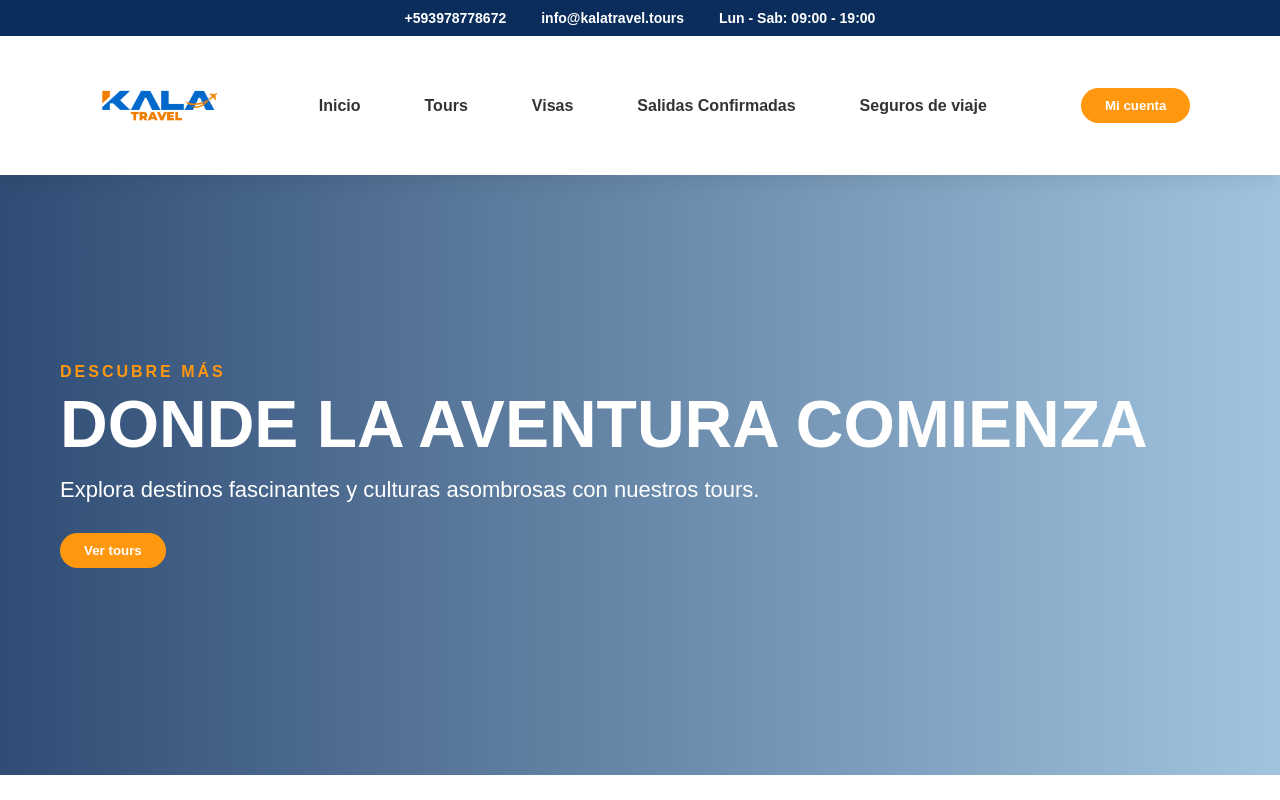
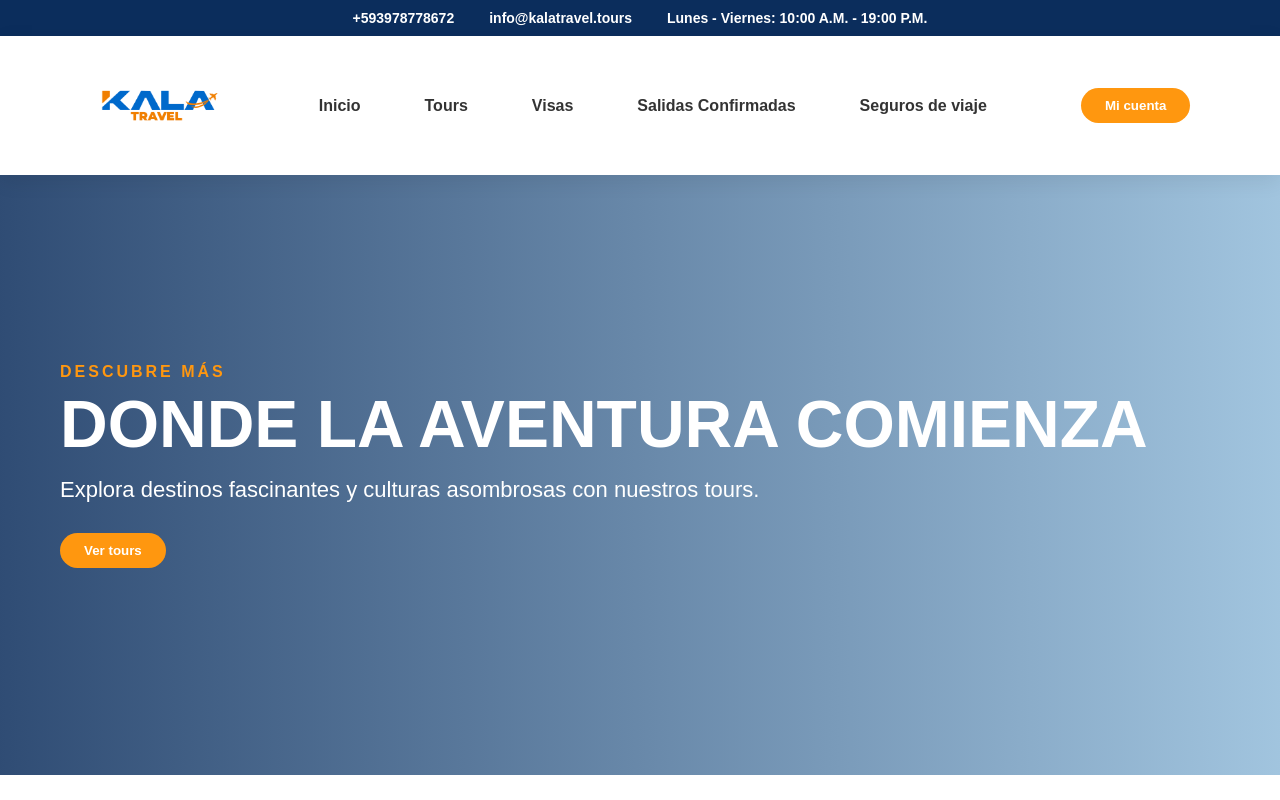
Before and after one commit to InfoKT23/Kala_Travel_pagina, a Next.js app: page / in a window 1280 px wide. Shown: the top 800 px of the page. Built offline with nearby package versions, Linux system fonts and the light colour scheme.

Commit message:
Cambio de horario laboral

```diff
--- a/components/Header.jsx
+++ b/components/Header.jsx
@@ -12,7 +12,7 @@ export default function Header() {
       <div className="topbar">
         <span>+593978778672</span>
         <span>info@kalatravel.tours</span>
-        <span>Lun - Sab: 09:00 - 19:00</span>
+        <span>Lunes - Viernes: 10:00 A.M. - 19:00 P.M.</span>
       </div>
 
       <nav className="navbar">
```
